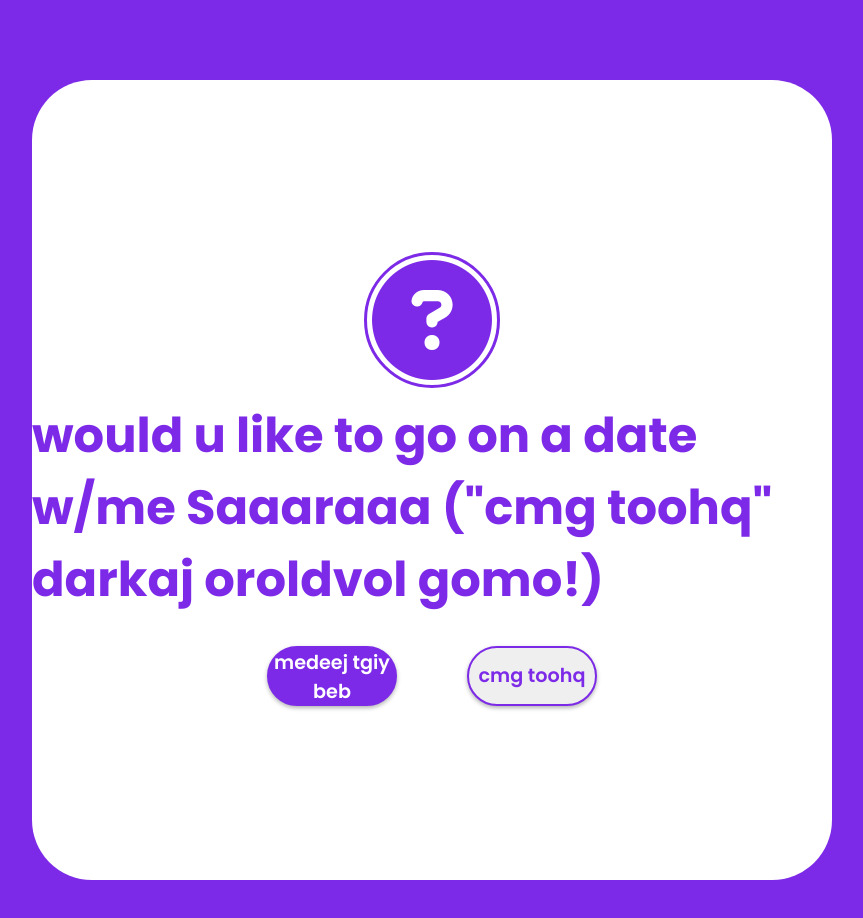
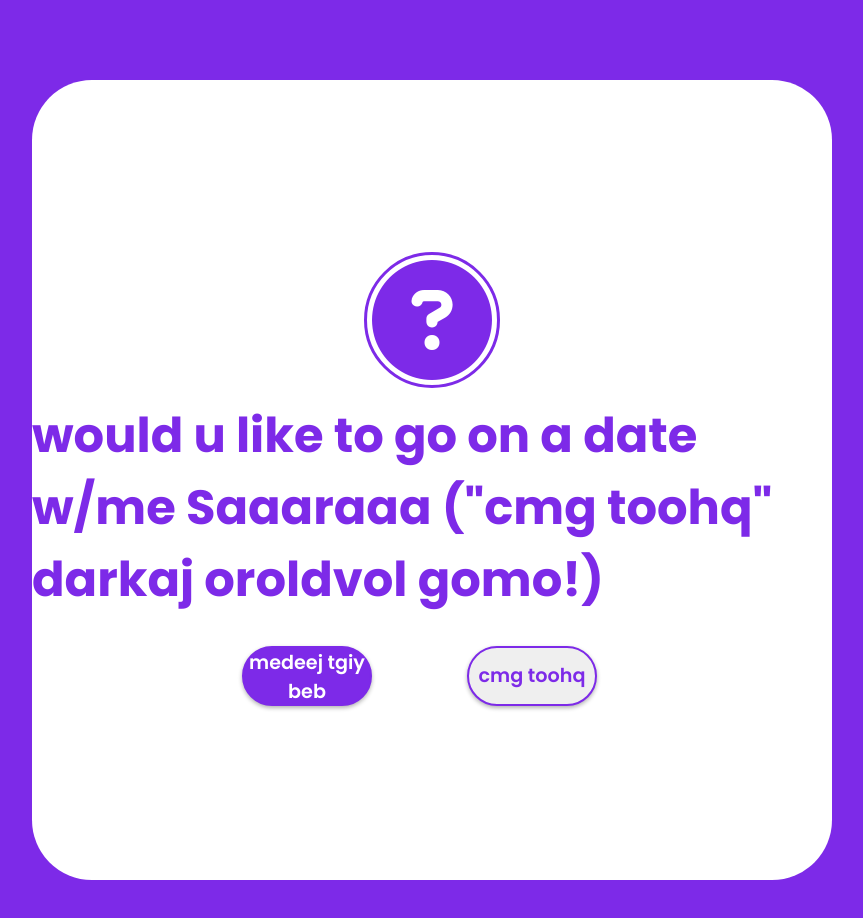
Before and after one commit to zucceq/saaraaa, a plain HTML site: page index.html in a window 1280 px wide. Shown: the whole page, without its empty margins (208-1071 px from the left). Drawn offline with Linux system fonts and the light colour scheme.

Commit message:
Update style.css

```diff
--- a/style.css
+++ b/style.css
@@ -69,7 +69,7 @@ button {
 }
 
 button:nth-child(1) {
-    margin-left: -200px;
+    margin-left: -250px;
     background: #7d2ae8;
 }
 
```
